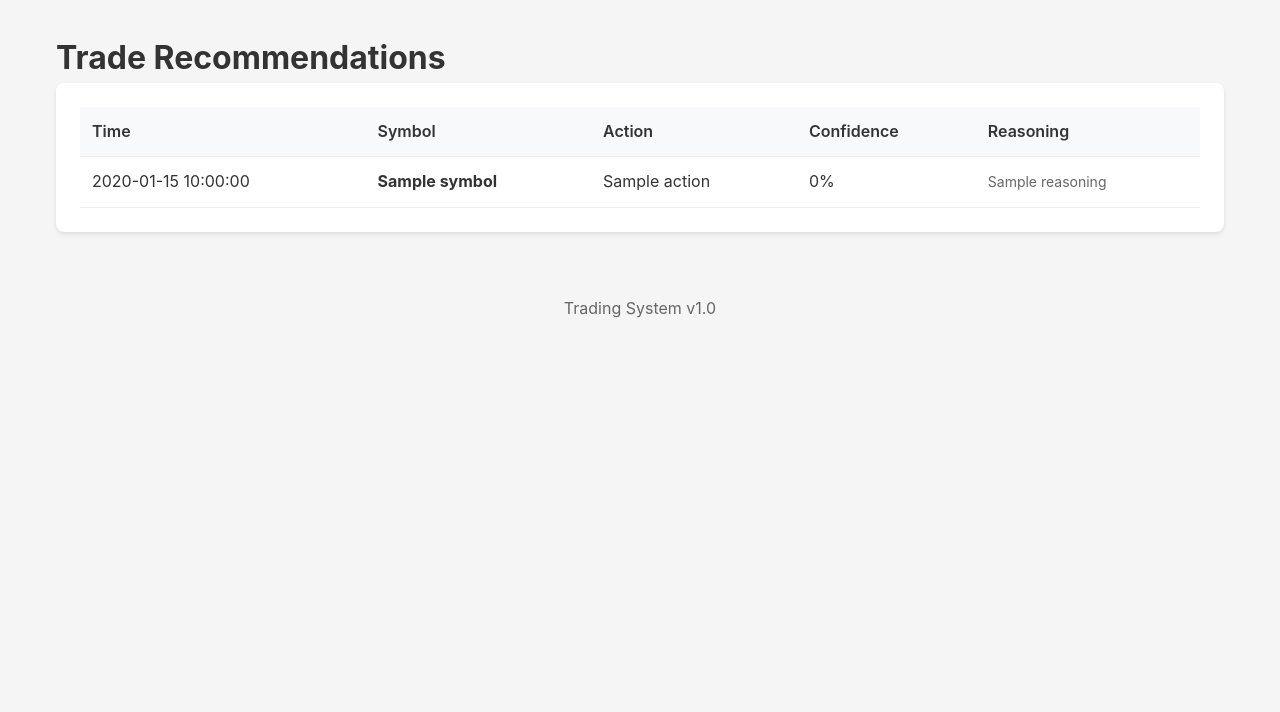
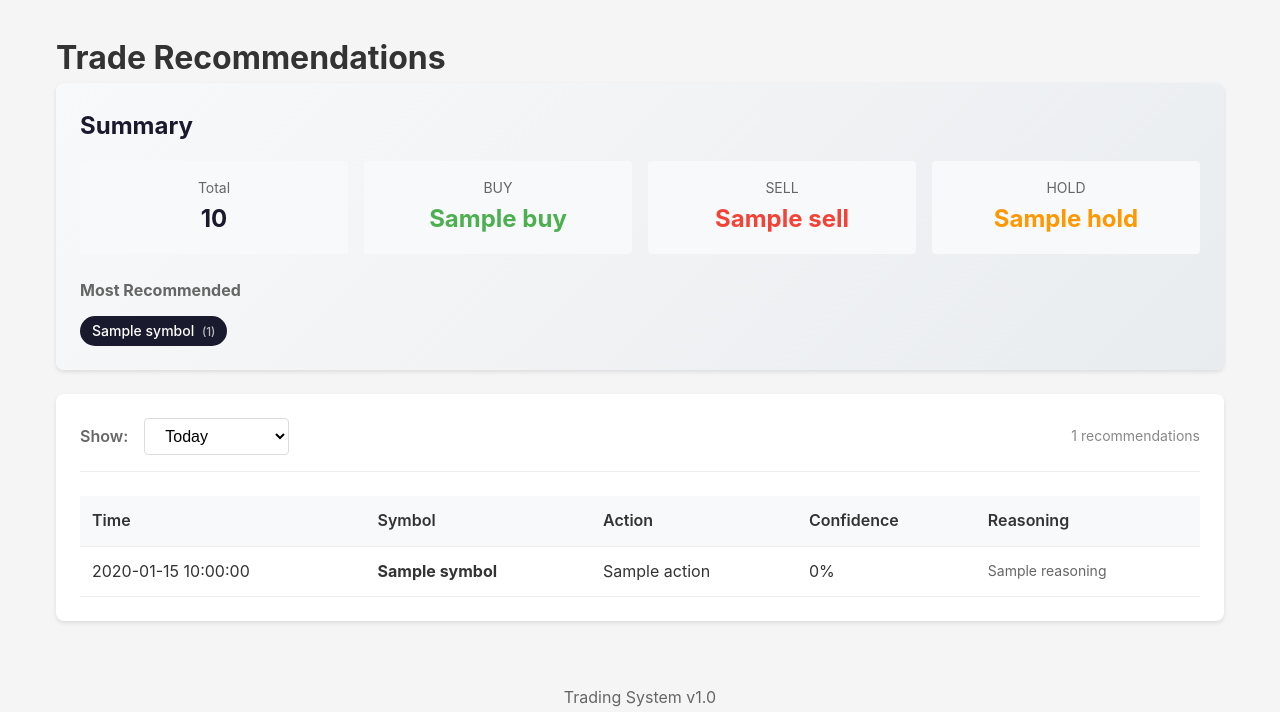
Before and after one commit to sampeng2017/my_trading, a FastAPI app: template src/dashboard/templates/recommendations.html in a window 1280 px wide. Shown: the part 74-786 px from the top of the page. Before the commit the page ends 392 px from the top, so only its background shows below. Run offline with FastAPI, Linux system fonts and the light colour scheme; the template is opened without the code that fills it: most values are stand-ins (such as "Sample title", 1, 10 or a date in 2020); some libraries are stand-ins or nearby versions.

Commit message:
feat: Improve recommendations page with filtering and analytics
- Format timestamps as readable dates (Jan 30, 1:50 PM)
- Add days filter dropdown (Today/7 days/30 days/All)
- Add analytics summary (total, BUY/SELL/HOLD counts)
- Show most recommended symbols with chips
- Display result count

Co-Authored-By: Claude Opus 4.5 <noreply@anthropic.com>

```diff
--- a/src/dashboard/static/css/style.css
+++ b/src/dashboard/static/css/style.css
@@ -62,7 +62,7 @@ body {
     border-radius: 8px;
     padding: 1.5rem;
     margin-bottom: 1.5rem;
-    box-shadow: 0 2px 4px rgba(0,0,0,0.1);
+    box-shadow: 0 2px 4px rgba(0, 0, 0, 0.1);
 }
 
 .card h2 {
@@ -159,12 +159,28 @@ body {
 }
 
 /* Action colors */
-.action-buy { color: #4CAF50; font-weight: bold; }
-.action-sell { color: #f44336; font-weight: bold; }
-.action-hold { color: #ff9800; font-weight: bold; }
+.action-buy {
+    color: #4CAF50;
+    font-weight: bold;
+}
 
-.positive { color: #4CAF50; }
-.negative { color: #f44336; }
+.action-sell {
+    color: #f44336;
+    font-weight: bold;
+}
+
+.action-hold {
+    color: #ff9800;
+    font-weight: bold;
+}
+
+.positive {
+    color: #4CAF50;
+}
+
+.negative {
+    color: #f44336;
+}
 
 /* Reasoning truncation */
 .reasoning {
@@ -185,3 +201,79 @@ footer {
     padding: 2rem;
     color: #666;
 }
+
+/* Filter bar */
+.filter-bar {
+    display: flex;
+    align-items: center;
+    gap: 1rem;
+    margin-bottom: 1.5rem;
+    padding-bottom: 1rem;
+    border-bottom: 1px solid #eee;
+}
+
+.filter-bar label {
+    font-weight: 600;
+    color: #666;
+}
+
+.filter-bar select {
+    padding: 0.5rem 1rem;
+    border: 1px solid #ddd;
+    border-radius: 4px;
+    font-size: 1rem;
+    background: white;
+    cursor: pointer;
+}
+
+.filter-bar select:hover {
+    border-color: #999;
+}
+
+.result-count {
+    color: #888;
+    font-size: 0.875rem;
+    margin-left: auto;
+}
+
+/* Analytics card */
+.analytics-card {
+    background: linear-gradient(135deg, #f8f9fa 0%, #e9ecef 100%);
+}
+
+.analytics-card h2 {
+    margin-bottom: 1rem;
+}
+
+.analytics-card h3 {
+    margin-top: 1.5rem;
+    margin-bottom: 0.75rem;
+    font-size: 1rem;
+    color: #666;
+}
+
+/* Top symbols */
+.top-symbols {
+    margin-top: 1rem;
+}
+
+.symbol-chips {
+    display: flex;
+    flex-wrap: wrap;
+    gap: 0.5rem;
+}
+
+.symbol-chip {
+    display: inline-block;
+    padding: 0.25rem 0.75rem;
+    background: #1a1a2e;
+    color: white;
+    border-radius: 20px;
+    font-size: 0.875rem;
+    font-weight: 500;
+}
+
+.symbol-chip small {
+    opacity: 0.7;
+    margin-left: 0.25rem;
+}
--- a/src/dashboard/templates/recommendations.html
+++ b/src/dashboard/templates/recommendations.html
@@ -5,7 +5,55 @@
 {% block content %}
 <h1>Trade Recommendations</h1>
 
+<!-- Analytics Summary -->
+{% if analytics and analytics.total > 0 %}
+<section class="card analytics-card">
+    <h2>Summary</h2>
+    <div class="stats-grid">
+        <div class="stat">
+            <span class="stat-label">Total</span>
+            <span class="stat-value">{{ analytics.total }}</span>
+        </div>
+        <div class="stat">
+            <span class="stat-label">BUY</span>
+            <span class="stat-value action-buy">{{ analytics.by_action.BUY }}</span>
+        </div>
+        <div class="stat">
+            <span class="stat-label">SELL</span>
+            <span class="stat-value action-sell">{{ analytics.by_action.SELL }}</span>
+        </div>
+        <div class="stat">
+            <span class="stat-label">HOLD</span>
+            <span class="stat-value action-hold">{{ analytics.by_action.HOLD }}</span>
+        </div>
+    </div>
+
+    {% if analytics.top_symbols %}
+    <div class="top-symbols">
+        <h3>Most Recommended</h3>
+        <div class="symbol-chips">
+            {% for symbol, count in analytics.top_symbols %}
+            <span class="symbol-chip">{{ symbol }} <small>({{ count }})</small></span>
+            {% endfor %}
+        </div>
+    </div>
+    {% endif %}
+</section>
+{% endif %}
+
+<!-- Filter and Table -->
 <section class="card">
+    <div class="filter-bar">
+        <label for="days-filter">Show:</label>
+        <select id="days-filter" onchange="window.location.href='/recommendations?days=' + this.value">
+            <option value="1" {% if selected_days==1 %}selected{% endif %}>Today</option>
+            <option value="7" {% if selected_days==7 %}selected{% endif %}>Last 7 days</option>
+            <option value="30" {% if selected_days==30 %}selected{% endif %}>Last 30 days</option>
+            <option value="0" {% if selected_days==0 %}selected{% endif %}>All time</option>
+        </select>
+        <span class="result-count">{{ recommendations|length }} recommendations</span>
+    </div>
+
     {% if recommendations %}
     <table class="table">
         <thead>
@@ -20,7 +68,7 @@
         <tbody>
             {% for r in recommendations %}
             <tr>
-                <td>{{ r.created_at or r.timestamp or 'N/A' }}</td>
+                <td>{{ r.formatted_time or 'N/A' }}</td>
                 <td><strong>{{ r.symbol }}</strong></td>
                 <td class="action-{{ r.action|lower }}">{{ r.action }}</td>
                 <td>{{ "%.0f"|format((r.confidence or 0) * 100) }}%</td>
@@ -30,7 +78,7 @@
         </tbody>
     </table>
     {% else %}
-    <p>No recommendations yet. Run the trading system to generate recommendations.</p>
+    <p>No recommendations found for this time period.</p>
     {% endif %}
 </section>
 {% endblock %}
```
Also changed, not shown: src/dashboard/routes.py (+52 -6 lines).
